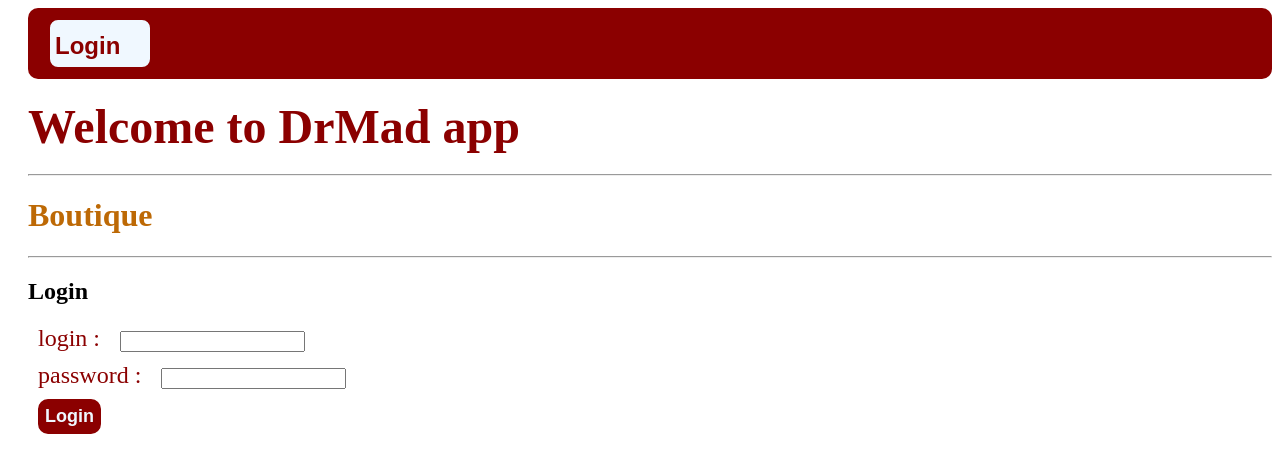
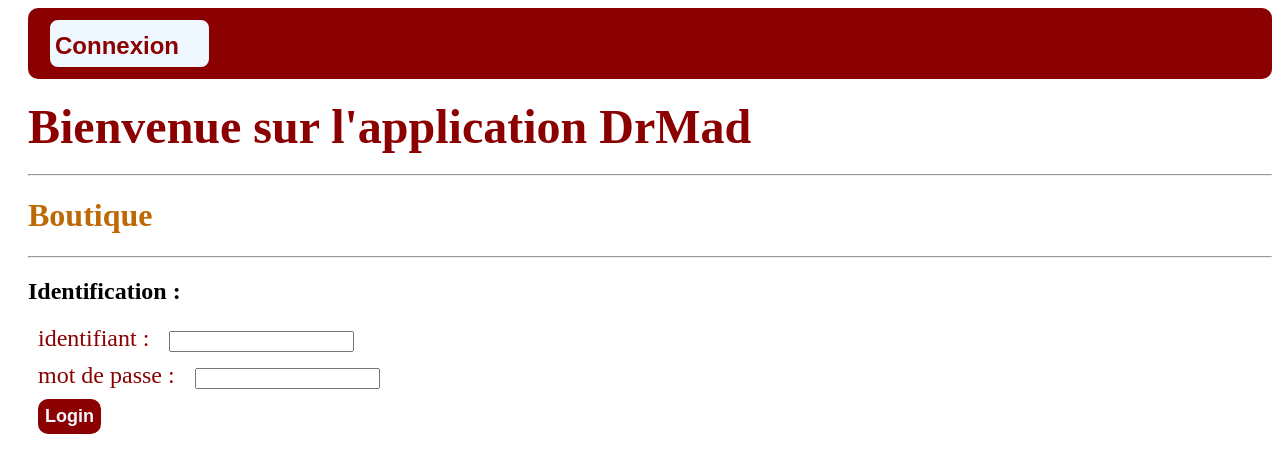
Before and after one commit to arthurkeusch/TP-DrMad, a Vue app: page /shop/login in a window 1280 px wide. Shown: the top 472 px of the page. Built offline with nearby package versions, Linux system fonts and the light colour scheme.

Commit message:
traduction site

```diff
--- a/src/App.vue
+++ b/src/App.vue
@@ -5,7 +5,7 @@
         <span :style="style" v-html="label"></span>
       </template>
     </NavBar>
-    <h3 class="big_title">Welcome to DrMad app</h3>
+    <h3 class="big_title">Bienvenue sur l'application DrMad</h3>
       <hr>
     <router-view/>
   </div>
@@ -47,15 +47,15 @@ export default {
           ];
         } else if (this.$route.name === 'shophome' || this.$route.name === 'shopbuy' || this.$route.name === 'shoppay' || this.$route.name === 'shoporders') {
           this.titles = [
-            {label: 'Home', to: '/shop'},
+            {label: 'Accueil boutique', to: '/shop'},
             {label: 'Acheter', to: '/shop/buy'},
             {label: 'Payer', to: '/shop/pay/0'},
             {label: 'Mes commandes', to: '/shop/orders'},
-            {label: 'Logout', to: '/shop/login'}
+            {label: 'Déconnexion', to: '/shop/login'}
           ];
         }
       } else {
-        this.titles = [{ label: 'Login', to: 'white' }];
+        this.titles = [{ label: 'Connexion', to: 'white' }];
         if (this.$route.name !== 'shoplogin') this.$router.push({name: 'shoplogin'});
       }
     },
--- a/src/views/BankAccountView.vue
+++ b/src/views/BankAccountView.vue
@@ -1,8 +1,8 @@
 <template>
   <div>
-    <h2>Account data</h2>
-    <span>account number</span><input v-model="number">
-    <button @click="resetAccountNumber" style="margin-left:10px ">Reset</button>
+    <h2>Données de compte</h2>
+    <span>numéro de compte</span><input v-model="number">
+    <button @click="resetAccountNumber" style="margin-left:10px ">Réinitialiser</button>
     <br/>
     <button @click="getAccount1(number)">Valider</button>
   </div>
--- a/src/views/ShopLoginView.vue
+++ b/src/views/ShopLoginView.vue
@@ -1,11 +1,11 @@
 <template>
   <div style="display: block" >
-    <h2>Login</h2>
+    <h2>Identification :</h2>
     <div class="item">
-        <span >login :</span><input v-model="login">
+        <span >identifiant :</span><input v-model="login">
     </div>
     <div class="item">
-      <span>password :</span><input v-model="password">
+      <span>mot de passe :</span><input v-model="password">
     </div>
     <div class="item">
       <button @click="shopLogin({login, password})">Login</button>
```
